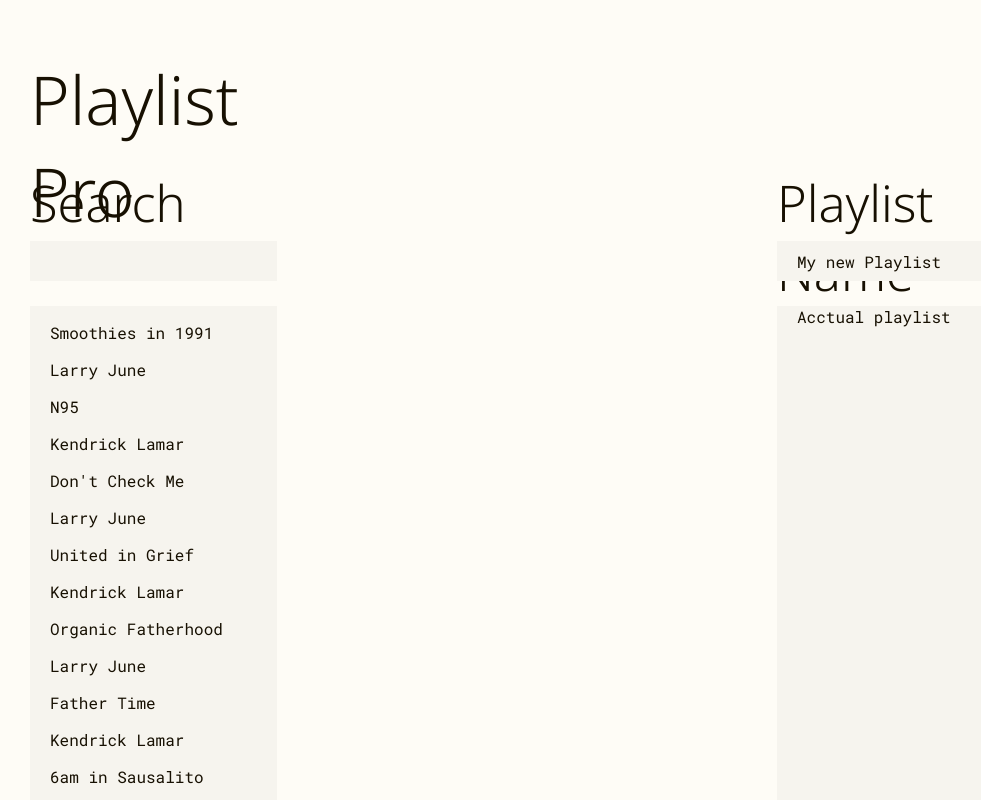
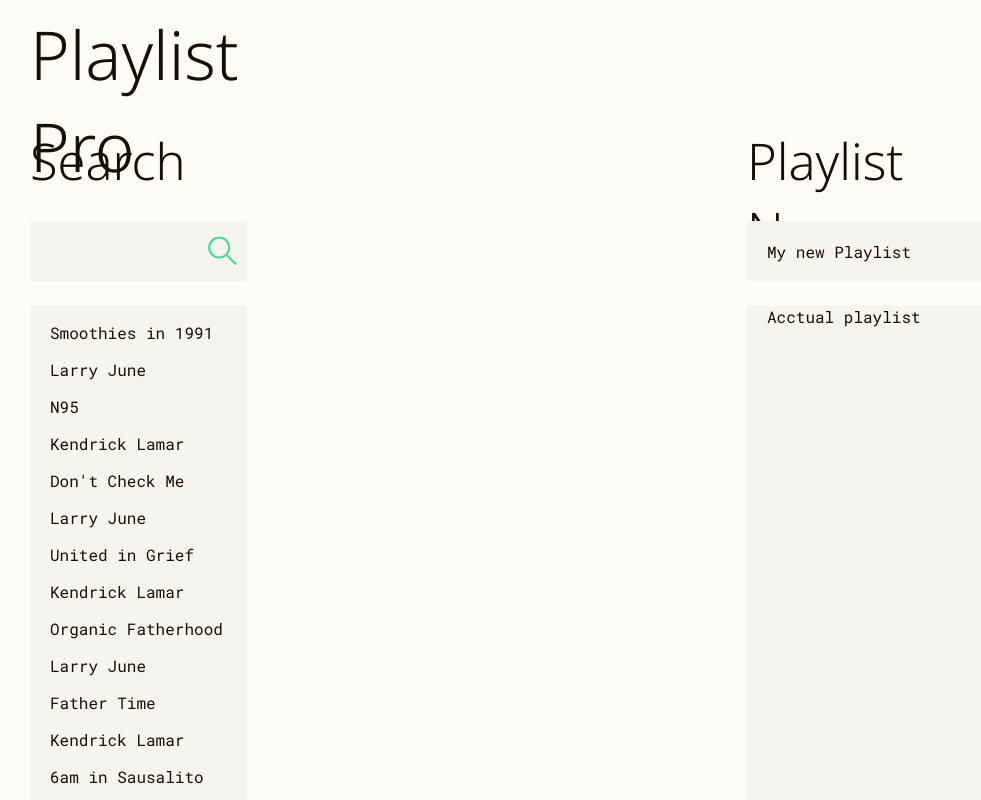
Before and after one commit to Joshua-Bernard/playlist-pro, a React app: page / in a window 1280 px wide. Shown: the top 800 px of the page, without its empty margins (128-1109 px from the left). Built offline with nearby package versions, Linux system fonts and the light colour scheme; the HTML template or start-up script is replaced by a standard one.

Commit message:
Added SVG for seach Icon in search bar

```diff
--- a/src/App.module.css
+++ b/src/App.module.css
@@ -15,6 +15,7 @@
 h5 {
   font-family: 'Noto Sans';
   font-weight: 300;
+  margin: 0;
 }
 
 html {
@@ -87,7 +88,7 @@
 /* Text inputs */
 
 input {
-  margin-top: 20px;
+
   font-size: 1rem;
   border: none;
   padding: 20px;
--- a/src/components/SearchBar/SearchBar.jsx
+++ b/src/components/SearchBar/SearchBar.jsx
@@ -3,14 +3,37 @@
 
 export default function SearchBar() {
   const [search, setSearch] = useState('');
+
   function handleUserInput(e) {
     setSearch(e.target.value);
+  }
 
-  }
   return (
     <>
-    <h2 className={styles.searchTitle}>Search</h2>
-      <input className={styles.searchInput} id='search' type="text" onChange={handleUserInput} value={search}/>
+      <h2 className={styles.searchTitle}>Search</h2>
+      <div className={styles.searchInputContainer}>
+        <input
+          className={styles.searchInput}
+          id='search'
+          type="text"
+          onChange={handleUserInput}
+          value={search}
+        />
+        <svg
+          className={styles.searchIcon}
+          width="29"
+          height="29"
+          viewBox="0 0 29 29"
+          fill="none"
+          xmlns="http://www.w3.org/2000/svg"
+        >
+          <path
+            d="M17.5061 17.364L28.1127 27.9706M18.2132 3.92893C22.1184 7.83418 22.1184 14.1658 18.2132 18.0711C14.308 21.9763 7.97631 21.9763 4.07107 18.0711C0.165825 14.1658 0.165825 7.83418 4.07107 3.92893C7.97631 0.0236893 14.308 0.0236893 18.2132 3.92893Z"
+            stroke="#40DD8F"
+            strokeWidth="2"
+          />
+        </svg>
+      </div>
     </>
   );
 }
--- a/src/components/SearchBar/SearchBar.module.css
+++ b/src/components/SearchBar/SearchBar.module.css
@@ -1,8 +1,28 @@
 .searchTitle {
-    grid-area: searchTitle;
+  grid-area: searchTitle;
 }
 
 .searchInput {
-    grid-area: searchInput;
-    background-color: var(--secondaryBackground);
+  width: 100%;
+  background-color: var(--secondaryBackground);
 }
+
+.searchInputContainer {
+  background-color: var(--secondaryBackground);
+  grid-area: searchInput;
+  display: flex;
+  align-items: center;
+  position: relative;
+}
+
+.searchInput {
+  padding-right: 40px;
+}
+
+.searchIcon {
+  position: absolute;
+  right: 10px;
+  top: 50%;
+  transform: translateY(-50%);
+  pointer-events: none;
+}
```
